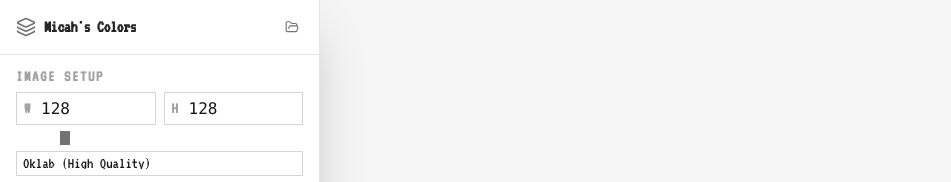
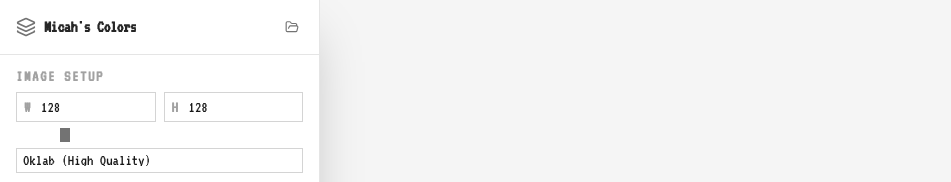
Before and after one commit to m516/micahs-colors, a React (Vite) app: page / in a window 1280 px wide. Shown: the top 182 px of the page, without its empty margins (0-951 px from the left). Built offline with nearby package versions, Linux system fonts and the light colour scheme.

Commit message:
all text should be vt323

```diff
--- a/src/index.css
+++ b/src/index.css
@@ -10,6 +10,7 @@
 
 @theme {
   --font-sans: "VT323", monospace;
+  --font-mono: "VT323", monospace;
 }
 
 @layer base {
```
